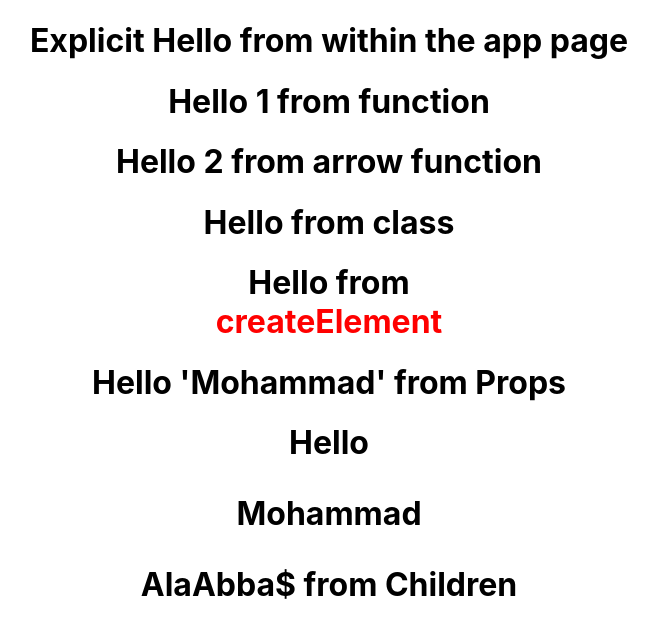
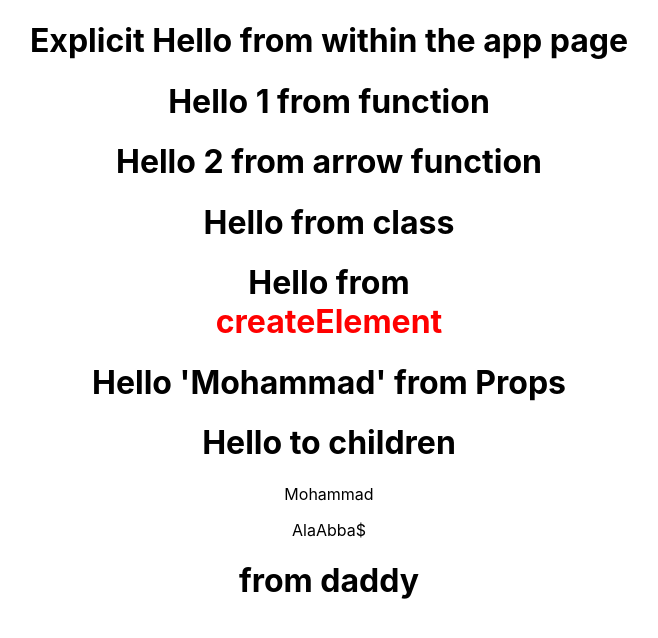
Before and after one commit to mirmostafa/Learning-ReactJS, a React (Create React App) app: page / in a window 1280 px wide. Shown: the top 638 px of the page, without its empty margins (311-969 px from the left). Built offline with nearby package versions, Linux system fonts and the light colour scheme.

Commit message:
Checkpoint

```diff
--- a/src/Lessons/0901-PropChildren.js
+++ b/src/Lessons/0901-PropChildren.js
@@ -2,7 +2,11 @@ import React from "react";
 
 const PropsChildren = props => {
     console.log({ props });
-    return (<h1>Hello {props.children} from Children</h1>);
+    return (
+    <div>
+      <h1>Hello to children</h1> {props.children} <h1>from daddy</h1>
+    </div>
+    );
 }
 
 export default PropsChildren;
```
